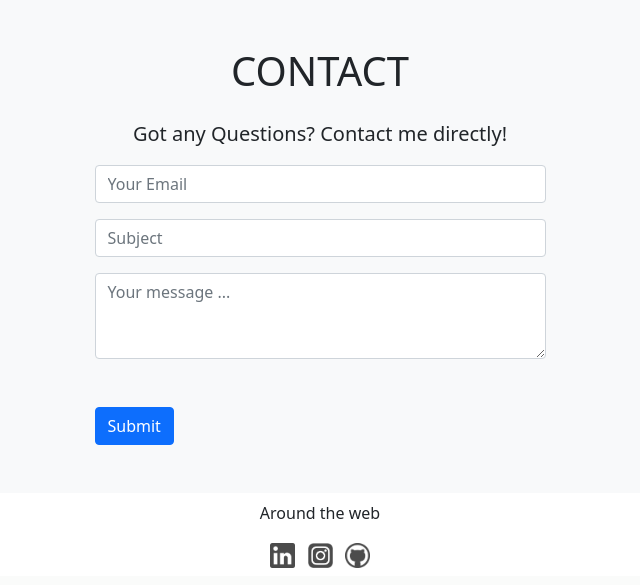
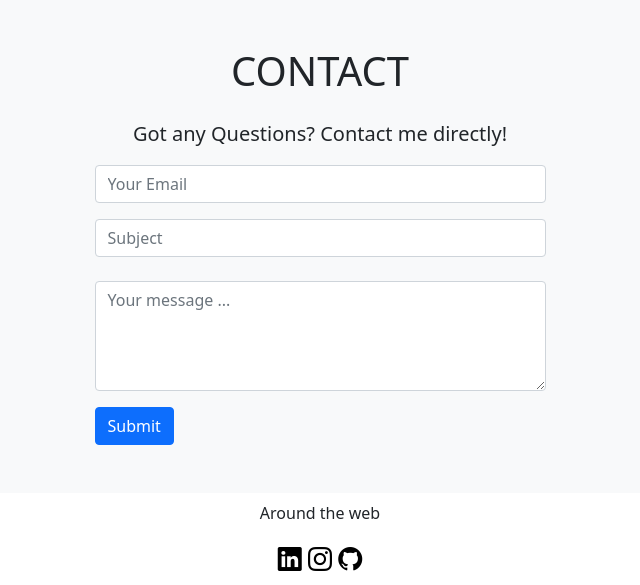
Before and after one commit to sddiener/FlaskApp, a Flask app: page / in a window 1280 px wide. Shown: the part 1897-2482 px from the top of the page, without its empty margins (320-960 px from the left). Run offline with Flask 2, Linux system fonts and the light colour scheme.

Commit message:
updated icons and form

```diff
--- a/templates/base.html
+++ b/templates/base.html
@@ -8,6 +8,8 @@
     <!-- Bootstrap CSS  -->
     <link  rel="stylesheet"  href="https://cdn.jsdelivr.net/npm/bootstrap@5.0.2/dist/css/bootstrap.min.css" integrity="sha384-EVSTQN3/azprG1Anm3QDgpJLIm9Nao0Yz1ztcQTwFspd3yD65VohhpuuCOmLASjC" crossorigin="anonymous">
 
+    <!-- Bootstrap Icons  -->
+    <link rel="stylesheet" href="https://cdn.jsdelivr.net/npm/bootstrap-icons@1.5.0/font/bootstrap-icons.css">
     <!--  Personal CSS -->
     <!-- <link rel="stylesheet" href="{{ url_for('static', filename='css/style.css') }}" /> -->
     <link rel="stylesheet" href="../static/css/styles.css" />
--- a/templates/index.html
+++ b/templates/index.html
@@ -143,11 +143,11 @@
                 <div class="col mb-3">
                     <input type="text" class="form-control" placeholder="Your Email" aria-label="Your Email">
                 </div>
-                <div class="col mb-3">
+                <div class="col mb-4">
                     <input type="text" class="form-control" placeholder="Subject" aria-label="Subject">
                 </div>
-                <div class="col mb-5">
-                    <textarea class="form-control" placeholder="Your message ..." rows="3"></textarea>
+                <div class="col mb-3">
+                    <textarea class="form-control" placeholder="Your message ..." aria-label="Message" rows="4"></textarea>
                 </div>
                 <button type="submit" class="btn btn-primary">Submit</button>
             </form>
@@ -161,14 +161,14 @@
         <div class="row justify-content-center">
             <div class="col-3" align="center">
                 <p class=""> Around the web</p>
-                <a href="https://www.linkedin.com/in/stefan-diener-178311143" target="_blank" style="text-decoration:none; opacity: 0.7;">
-                    <img class="mx-1" src="../static/img/icon_linkedin.png" width="25" height="25"></img>
+                <a href="https://www.linkedin.com/in/stefan-diener-178311143" target="_blank" style="text-decoration:none; font-size: 1.5rem; color: black;">
+                    <i class="bi-linkedin" role="img" aria-label="LinkedIn"></i>
                 </a>
-                <a href="https://www.instagram.com/stefanddiener/" target="_blank" style="text-decoration:none;  opacity: 0.7;">
-                    <img class="mx-1" src="../static/img/icon_insta.png" width="25" height="25"></img>
+                <a href="https://www.instagram.com/stefanddiener/" target="_blank" style="text-decoration:none; font-size: 1.5rem; color: black;">
+                    <i class="bi bi-instagram" role="img" aria-label="Instagram"></i>
                 </a>
-                <a href="https://github.com/sddiener" target="_blank" style="text-decoration:none;  opacity: 0.7;">
-                    <img class="mx-1" src="../static/img/icon_git.png" width="25" height="25"></img>
+                <a href="https://github.com/sddiener" target="_blank" style="text-decoration:none; font-size: 1.5rem; color: black;">
+                    <i class="bi bi-github" role="img" aria-label="GitHub"></i>
                 </a>
             </div>
         </div>
```
